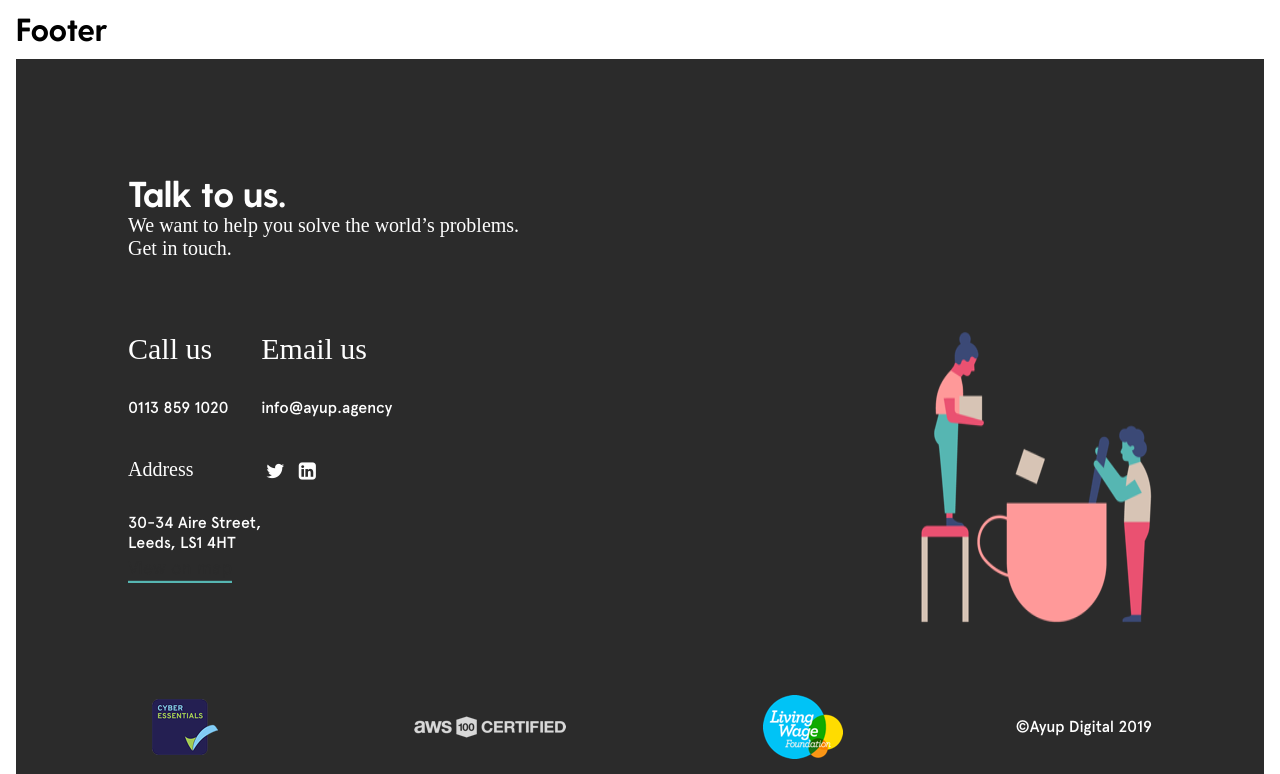
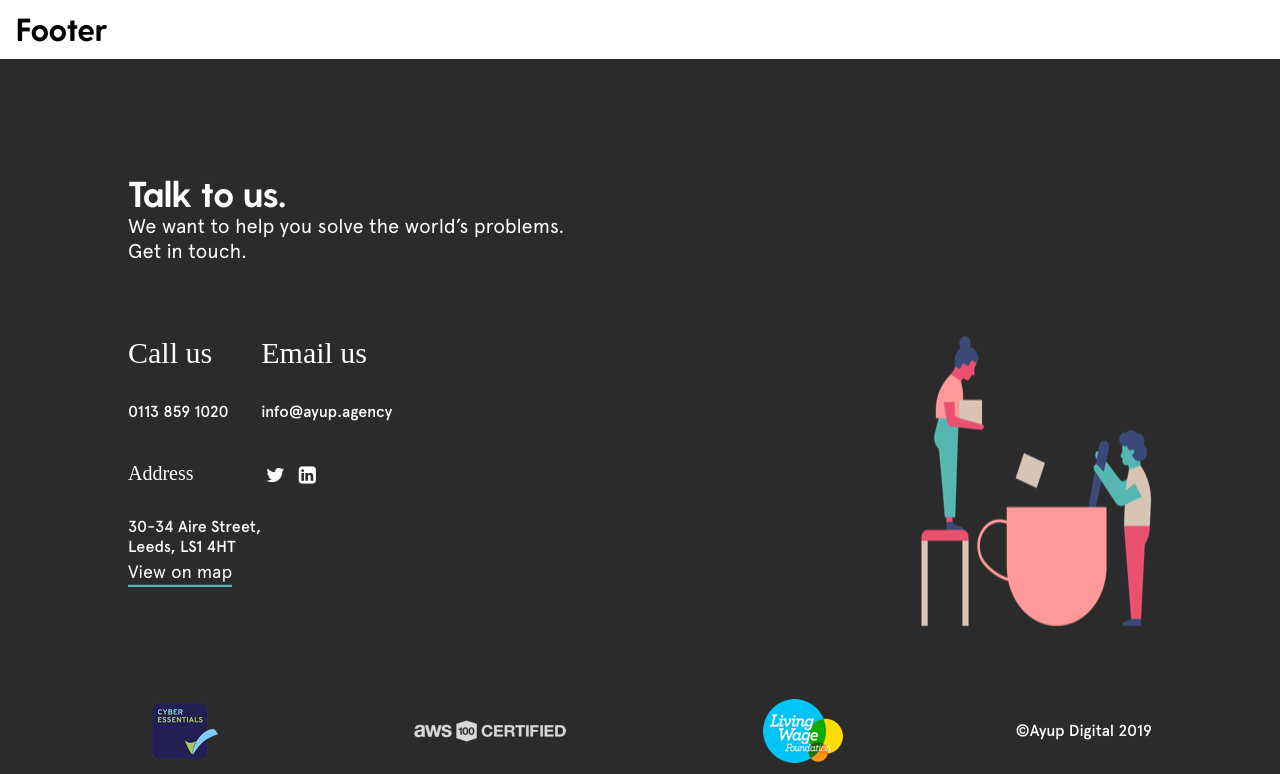
Before and after one commit to AyupDigital/ayup-component-library, a website: page src/index.html in a window 1280 px wide. Shown: the part 10952-11726 px from the top of the page. Drawn offline with nearby package versions, Linux system fonts and the light colour scheme; files that its build step writes are made by us from their sources.

Commit message:
clean up footer

```diff
--- a/src/partials/header-and-footer.html
+++ b/src/partials/header-and-footer.html
@@ -34,8 +34,9 @@
   <div class="grid-container__col grid-container__col--12">
     <h3 class="section__title">Footer</h3>
   </div>
-  <div class="grid-container__col grid-container__col--12">
-    <footer class="footer">
+
+  <footer class="footer grid-container--fluid">
+    <div class="grid-container">
       <div>
         <h2 class="footer__heading">Talk to us.</h2>
         <p class="footer__description">
@@ -47,21 +48,21 @@
         <div class="footer__content-inner-wrapper">
           <div class="footer__content">
             <p class="footer__title">Call us</p>
-            <p class="footer__contact footer__contact--push">
+            <a href="#" class="footer__contact footer__contact--push">
               0113 859 1020
-            </p>
+            </a>
             <p class="footer__title footer__title--address">Address</p>
             <p class="footer__contact">30-34 Aire Street,</p>
             <p class="footer__contact">Leeds, LS1 4HT</p>
-            <a class="footer__link link link--underline" href="/"
+            <a class="footer__link link link--white link--underline" href="/"
               >View on map</a
             >
           </div>
           <div class="footer__content">
             <p class="footer__title">Email us</p>
-            <p class="footer__contact footer__contact--push">
+            <a href="#" class="footer__contact footer__contact--push">
               info@ayup.agency
-            </p>
+            </a>
             <a
               class="footer__link--icon"
               href="https://twitter.com/AyupDigital"
@@ -94,6 +95,6 @@
         />
         <p class="footer__contact">©Ayup Digital 2019</p>
       </div>
-    </footer>
-  </div>
+    </div>
+  </footer>
 </section>
--- a/src/scss/components/_footer.scss
+++ b/src/scss/components/_footer.scss
@@ -14,8 +14,8 @@
   }
 
   &__description {
-    font-family: GreycliffCF-ExtraBold;
-    font-size: 1.25rem;
+    font-family: Apercu;
+    font-size: $font-size-l;
     color: $white;
     padding-bottom: map-get($spaceamounts, 40);
 
@@ -62,6 +62,7 @@
     font-family: Apercu-Medium;
     font-size: 1rem;
     color: $white;
+    display: block;
 
     &--push {
       padding-bottom: map-get($spaceamounts, 40);
@@ -76,12 +77,20 @@
     small-devices {
       margin-bottom: map-get($spaceamounts, 0);
     }
+
+    &--icon {
+      &:hover {
+        .footer__icon {
+          color: darken($color: $white, $amount: 25%);
+        }
+      }
+    }
   }
-
   &__icon {
     color: $white;
     font-size: 1.25rem;
   }
+
   &__img {
     display: none;
 
@@ -89,6 +98,7 @@
       display: block;
     }
   }
+
   &__bottom {
     display: flex;
     justify-content: center;
--- a/src/scss/components/_links.scss
+++ b/src/scss/components/_links.scss
@@ -9,8 +9,13 @@
   &--underline {
     @include hover-grow($tradewind);
   }
+
   &--underline--alt {
     @include hover-grow($mandy);
+  }
+
+  &--white {
+    color: $white;
   }
 
   &--menu {
```
